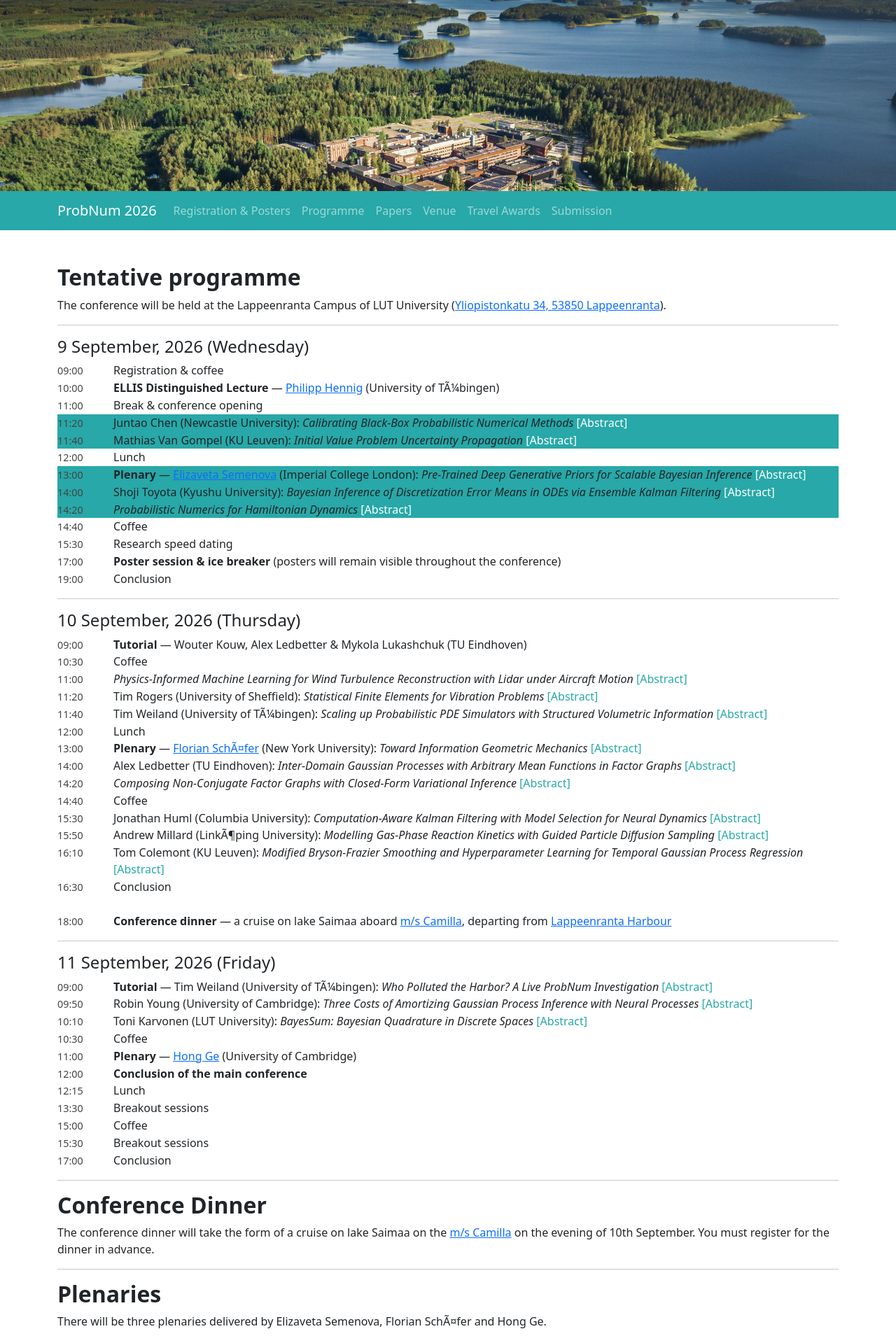
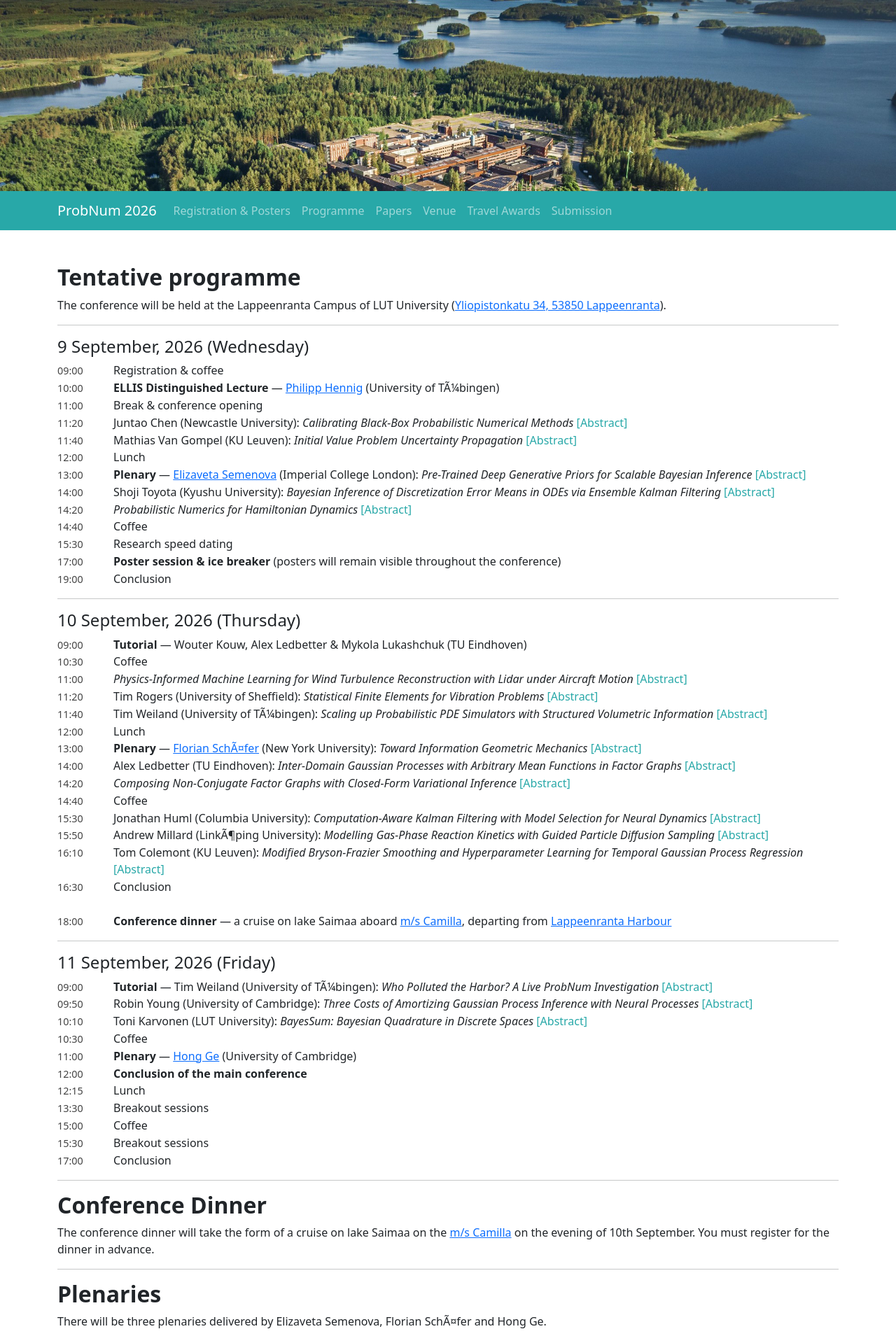
Before and after one commit to probnum2026/probnum2026.github.io, a Jekyll site: the page built from program.md, in a window 1280 px wide. Shown: the top 1919 px of the page at 70% size. Built offline with Jekyll 4.4.1, drawn with Linux system fonts in a browser that asks for light colours; nearby versions of some CDN libraries.

Commit message:
undo stuff

```diff
--- a/program.md
+++ b/program.md
@@ -16,17 +16,13 @@ The conference will be held at the Lappeenranta Campus of LUT University (<a hre
 <div class="entry"><span class="time">09:00</span>Registration & coffee</div>
 <div class="entry"><span class="time">10:00</span><strong>ELLIS Distinguished Lecture</strong> &mdash; <a href="https://uni-tuebingen.de/en/fakultaeten/mathematisch-naturwissenschaftliche-fakultaet/fachbereiche/informatik/lehrstuehle/methoden-des-maschinellen-lernens/personen/philipp-hennig/">Philipp Hennig</a> (University of Tübingen)</div>
 <div class="entry"><span class="time">11:00</span>Break & conference opening</div>
-<div class="session">
 <div class="entry"><span class="time">11:20</span>Juntao Chen (Newcastle University): <i>Calibrating Black-Box Probabilistic Numerical Methods</i> <details class="abstract"><summary>Abstract</summary><p>Black-box probabilistic numerical methods offer the tantalising prospect of endowing any (scalar) output from any (consistent) numerical code with a Bayesian credible interval. The idea is to construct a dataset containing simulations of increasing precision, and to cast extrapolation of these data to the infinite precision limit as a prediction task. However, calibrating probabilistic predictions is challenging when working with a small dataset. For codes with multiple outputs, treating each (scalar) output independently can result in large variation in credible intervals between outputs whose numerical accuracy ought to be similar. A principled solution is to formulate a multivariate prediction task, but this requires a statistical model capable of describing the (possibly complex) multivariate phenomenon being simulated, which goes against the spirit of the black-box framework. This paper proposes and analyses a simple approach to couple together related prediction tasks while preserving the simplicity of the black-box framework.</p></details></div>
 <div class="entry"><span class="time">11:40</span>Mathias Van Gompel (KU Leuven): <i>Initial Value Problem Uncertainty Propagation</i> <details class="abstract"><summary>Abstract</summary><p>Probabilistic ODE solvers quantify numerical uncertainty by returning a posterior distribution over the solution, rather than only a point estimate. However, these methods typically assume that the initial value problem (IVP) itself is deterministic and fully known. When initial conditions or parameters are uncertain, increasing the numerical accuracy during the solve should not reduce uncertainty about the IVP itself. Standard probabilistic ODE solvers do not distinguish clearly between numerical uncertainty and IVP uncertainty, and may therefore contract the latter inappropriately. Recent work addressed this issue by combining filtering-based probabilistic ODE solvers with numerical quadrature to marginalise correctly over the IVP uncertainty. We extend this work by formulating this outer marginalisation problem in a Bayesian quadrature framework, allowing uncertainty from the quadrature approximation itself to be quantified alongside propagated IVP uncertainty and conditional solver uncertainty. In addition, for Gaussian uncertainty in the initial conditions or parameters, we derive closed-form recursions that can be incorporated directly into filtering and smoothing methods, thereby avoiding numerical quadrature altogether.</p></details></div>
-</div>
 <div class="entry"><span class="time">12:00</span>Lunch</div>
-<div class="session">
 <div class="entry"><span class="time">13:00</span><strong>Plenary</strong> &mdash; <a href="https://www.elizaveta-semenova.com/">Elizaveta Semenova</a> (Imperial College London): <i>Pre-Trained Deep Generative Priors for Scalable Bayesian Inference</i> <details class="abstract"><summary>Abstract</summary><p>This talk will trace the evolution of pre-trained generative priors for Bayesian inference. I will begin with PriorVAE, which uses variational autoencoders to learn efficient representations of spatial Gaussian process priors for use within MCMC. I will then discuss PriorCVAE, which extends this idea by conditioning on prior hyperparameters, allowing them to be inferred jointly with the corresponding process realisations. I will next present deepRV, a decoder-only neural surrogate for Gaussian process prior sampling, designed to make prior encoding more efficient and scalable. Finally, I will discuss SMRS, the Surrogate Model Reporting Standard, motivated by broader challenges around the evaluation and reporting of surrogate models. Together, these works illustrate both the promise of pre-trained generative surrogates for Bayesian inference and the importance of assessing and reporting their approximations carefully.
 </p></details> </div>
 <div class="entry"><span class="time">14:00</span>Shoji Toyota (Kyushu University): <i>Bayesian Inference of Discretization Error Means in ODEs via Ensemble Kalman Filtering</i> <details class="abstract"><summary>Abstract</summary><p>We propose a Bayesian framework to quantify discretization errors in numerical solutions of ODE models based on observational data. The discretization error is modeled as a random variable, and its mean&mdash;referred to as the discretization error mean&mdash;is inferred from the observations. By introducing a Markov prior on the temporal evolution of the discretization error mean, we formulate the problem as a state-space model with a linear Gaussian observation process, which enables efficient inference via the Ensemble Kalman Filter. We also propose a specific form of a Markov prior motivated by classical discretization error analysis, in which global errors accumulate from local errors. It depends on a step size of a numerical solver, and we establish its convergence rate in probability as the step size tends to zero. Numerical experiments on the pendulum system and the FitzHugh&ndash;Nagumo model demonstrate the effectiveness of the proposed approach.</p></details></div>
 <div class="entry"><span class="time">14:20</span><i>Probabilistic Numerics for Hamiltonian Dynamics</i> <details class="abstract"><summary>Abstract</summary><p>Many ordinary differential equations (ODEs) encountered in science originate from physical principles that contain substantially more structure than the ODE alone. In particular, Hamiltonian systems arise from variational principles, possess a symplectic structure, and exhibit conservation laws induced by symmetries. Standard probabilistic ODE solvers, that typically condition on the residual of the ODE, can overlook this additional physical information. In this paper, we focus on Hamiltonian dynamics, we revisit variational integrators and propose a probabilistic-numerical extension, based on a physics-informed prior. Furthermore, we discuss the symmetry-based Bayesian ODE framework of Wang et al. (2020), clarifying the role of integrability in Hamiltonian systems and the related Lie-algebra structure in defining Bayesian formulations.</p></details></div>
-</div>
 <div class="entry"><span class="time">14:40</span>Coffee</div>
 <div class="entry"><span class="time">15:30</span>Research speed dating</div>
 <div class="entry"><span class="time">17:00</span><strong>Poster session & ice breaker </strong> (posters will remain visible throughout the conference)</div>
--- a/style.css
+++ b/style.css
@@ -28,14 +28,6 @@
    text overlap the time, which min-width on .time guards against. */
 .day {
     --time-col: 5rem;
-}
-
-/* A .session groups consecutive entries under a shared background. It adds no
-   margin, padding or border of its own, so the entries it wraps sit on exactly
-   the same vertical rhythm and left edge as the entries directly under .day --
-   the group is purely a colour band behind rows that are otherwise identical. */
-.day > .session {
-    background-color: #28A8A8;
 }
 
 /* Descendant, not child, selectors: entries are styled the same whether they
@@ -105,12 +97,6 @@ details.abstract > summary::after {
     content: "]";
 }
 
-/* inside a session the default toggle colour is the band's own colour, so it
-   would be invisible; white keeps it legible against the band */
-.day > .session details.abstract > summary {
-    color: #fff;
-}
-
 details.abstract > summary:hover {
     text-decoration: underline;
 }
```
